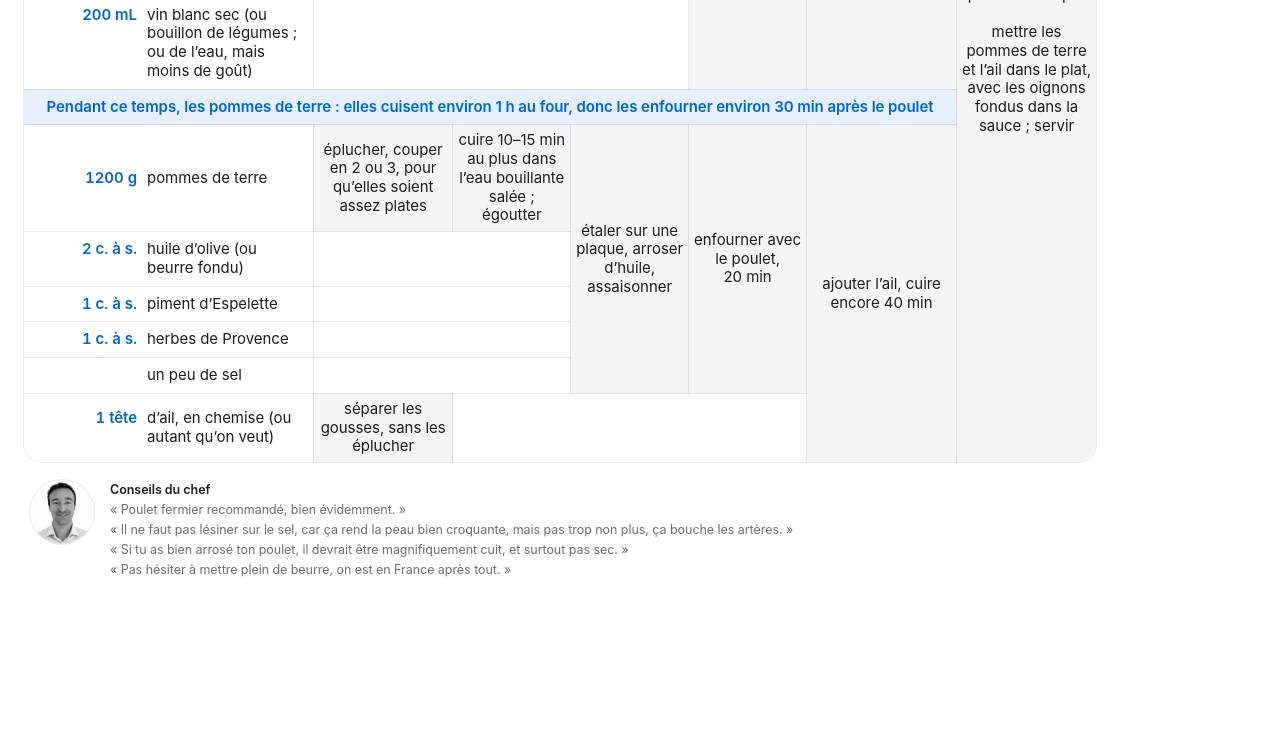
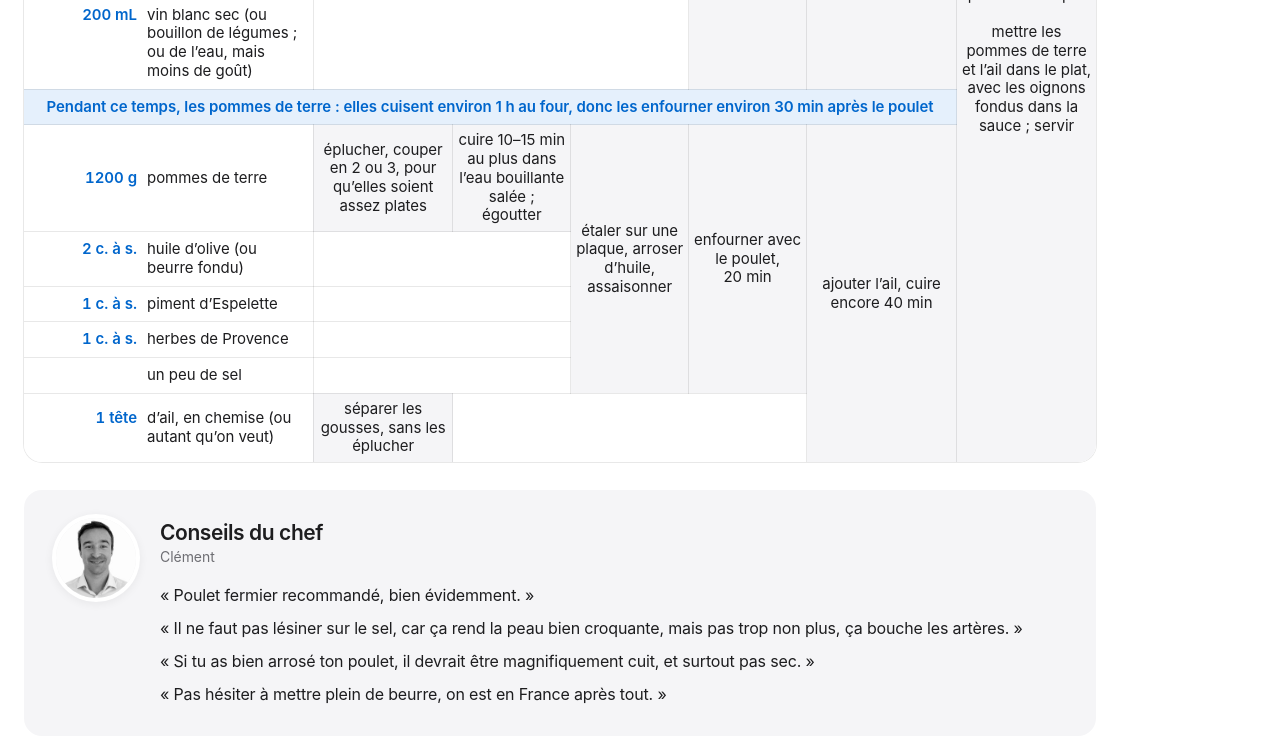
Before and after one commit to padlewsk/padlewski-site, a plain HTML site: page manger/poulet-roti-au-four-de-clement/index.html in a window 1280 px wide. Shown: the part 758-1500 px from the top of the page. Before the commit the page ends 1378 px from the top, so only its background shows below. Drawn offline with Linux system fonts and the light colour scheme.

Commit message:
Add new recipe for "Poulet rôti au four de Clément" and update existing files
- Created a new HTML file for the "Poulet rôti au four de Clément" recipe, including ingredients, instructions, and chef's tips.
- Added a new image for the chef, Clément.
- Updated the existing recipe page for "Ragu alla Bolognese" to include a favicon link in the HTML head.
- Refactored JavaScript to remove redundant icon link creation.
- Enhanced CSS for print layout and added styles for the chef's tips section.

```diff
--- a/manger/poulet-roti-au-four/index.html
+++ b/manger/poulet-roti-au-four-de-clement/index.html
@@ -93,6 +93,7 @@
 </style>
 <meta name="recipe:cuisine" content="Française">
 <meta name="recipe:source" content="Clément">
+<link rel="icon" type="image/svg+xml" href="../favicon.svg">
 <link rel="stylesheet" href="../style.css">
 <script src="../recipe.js" defer></script>
 </head>
@@ -167,16 +168,19 @@
   </table>
   </div></div>
 
-  <div class="footer comments">
-    <img class="avatar" src="clement.jpg" alt="Clément" width="64" height="64">
+  <aside class="chef">
+    <img class="avatar" src="clement.jpg" alt="Clément" width="80" height="80">
     <div>
-    <b>Conseils du chef</b><br>
-    «&nbsp;Poulet fermier recommandé, bien évidemment.&nbsp;»<br>
-    «&nbsp;Il ne faut pas lésiner sur le sel, car ça rend la peau bien croquante, mais pas trop non plus, ça bouche les artères.&nbsp;»<br>
-    «&nbsp;Si tu as bien arrosé ton poulet, il devrait être magnifiquement cuit, et surtout pas sec.&nbsp;»<br>
-    «&nbsp;Pas hésiter à mettre plein de beurre, on est en France après tout.&nbsp;»
+      <h2>Conseils du chef</h2>
+      <p class="who">Clément</p>
+      <ul>
+      <li>«&nbsp;Poulet fermier recommandé, bien évidemment.&nbsp;»</li>
+      <li>«&nbsp;Il ne faut pas lésiner sur le sel, car ça rend la peau bien croquante, mais pas trop non plus, ça bouche les artères.&nbsp;»</li>
+      <li>«&nbsp;Si tu as bien arrosé ton poulet, il devrait être magnifiquement cuit, et surtout pas sec.&nbsp;»</li>
+      <li>«&nbsp;Pas hésiter à mettre plein de beurre, on est en France après tout.&nbsp;»</li>
+      </ul>
     </div>
-  </div>
+  </aside>
 
 <script>
 (function () {
--- a/manger/recipe.js
+++ b/manger/recipe.js
@@ -12,14 +12,6 @@
   var page = document.createElement("style");
   page.textContent = "@page { size: A4 portrait; margin: 10mm; }";
   document.head.appendChild(page);
-
-  if (!document.querySelector('link[rel~="icon"]')) {
-    var icon = document.createElement("link");
-    icon.rel = "icon";
-    icon.type = "image/svg+xml";
-    icon.href = "../favicon.svg";
-    document.head.appendChild(icon);
-  }
 
   var h1 = document.querySelector("h1");
   // Opened from disk (file://), a folder link does not open its index.html by itself.
@@ -73,6 +65,19 @@
   [bar, h1, document.querySelector(".meta"), row.firstChild ? row : null, document.querySelector(".controls")]
     .forEach(function (el) { if (el) hero.appendChild(el); });
 
+  // For printing: everything but the chef's tips goes in one block, printed sideways as page 1
+  // (see style.css); the tips (.chef), if any, follow upright on page 2. Invisible on screen.
+  var sheet = document.createElement("div");
+  sheet.className = "rx-sheet";
+  var first = document.createElement("div");
+  first.className = "rx-page";
+  first.appendChild(sheet);
+  var kids = [].slice.call(document.body.children).filter(function (el) {
+    return el.tagName !== "SCRIPT" && !el.classList.contains("chef");
+  });
+  document.body.insertBefore(first, kids[0] || null);
+  kids.forEach(function (el) { sheet.appendChild(el); });
+
   // Instant page loads, offline cache and the visit counter, shared with the home page.
   var fast = document.createElement("script");
   fast.src = "../fast.js";
--- a/manger/style.css
+++ b/manger/style.css
@@ -34,6 +34,7 @@ a { color: var(--accent-ink); text-decoration: none; }
 a:hover { text-decoration: underline; }
 h1 { font-size: 48px; line-height: 1.06; font-weight: 700; letter-spacing: -.04em; }
 [hidden] { display: none !important; }
+.rx-page, .rx-sheet { display: contents; } /* print-only wrappers (see @media print) */
 
 /* Pills: filters, tags and buttons; white on the grey band, grey on white */
 .chip, .rx-tag, .rx-print {
@@ -145,10 +146,20 @@ td.full { background: var(--accent-soft); color: var(--accent-ink); font-weight:
 .q { color: var(--accent-ink); font-weight: 600; }
 @keyframes flash { from { background: var(--accent-soft); } }
 .footer { margin-top: 18px; color: var(--muted); }
-.footer b { color: var(--ink); font-weight: 600; }
-/* A cook's comments with their photo (black and white): <div class="footer comments"><img class="avatar"> <div>…</div></div> */
-.comments { display: flex; align-items: flex-start; gap: 16px; }
-.avatar { flex: none; width: 64px; height: 64px; border-radius: 50%; object-fit: cover; filter: grayscale(1); box-shadow: 0 0 0 1px var(--line); }
+/* The chef's tips, with their photo in black and white:
+   <aside class="chef"><img class="avatar"> <div><h2>Conseils du chef</h2> <p class="who">Name</p> <ul><li>« … »</li></ul></div></aside> */
+.chef {
+  display: flex; align-items: flex-start; gap: 24px; margin: 28px 0 0; padding: 28px 32px 30px;
+  border-radius: 18px; background: var(--fill);
+}
+.avatar {
+  flex: none; width: 80px; height: 80px; border-radius: 50%; object-fit: cover; filter: grayscale(1);
+  box-shadow: 0 0 0 4px #fff, 0 2px 10px 4px rgba(0, 0, 0, .06);
+}
+.chef h2 { margin: 2px 0 0; font-size: 21px; font-weight: 600; letter-spacing: -.02em; line-height: 1.2; }
+.chef .who { margin: 2px 0 16px; color: var(--muted); font-size: 14px; }
+.chef ul { list-style: none; margin: 0; padding: 0; display: grid; gap: 10px; }
+.chef li { color: var(--ink); font-size: 16px; line-height: 1.45; letter-spacing: -.01em; }
 
 @media (max-width: 640px) {
   .wrap { padding-left: 20px; padding-right: 20px; }
@@ -157,6 +168,8 @@ td.full { background: var(--accent-soft); color: var(--accent-ink); font-weight:
   .label { width: 100%; }
   h1 { font-size: 34px; }
   .rx-bar { margin-bottom: 24px; }
+  .chef { gap: 16px; padding: 22px 20px; }
+  .avatar { width: 56px; height: 56px; }
 }
 
 @media print {
@@ -167,12 +180,15 @@ td.full { background: var(--accent-soft); color: var(--accent-ink); font-weight:
   .stepper input { background: none; }
   .card { box-shadow: 0 0 0 1px var(--line); border-radius: 0; }
   td.op, td.full, .q { -webkit-print-color-adjust: exact; print-color-adjust: exact; }
-  /* A recipe is laid out as a landscape page (277 x 190 mm: A4 less recipe.js's 10 mm margins)
-     and turned a quarter turn to the left onto the portrait page, top of the recipe on the left. */
-  body:not(.home) {
-    position: absolute; top: 0; left: 0; margin: 0;
-    width: 277mm; max-width: none;
-    transform-origin: top left; transform: translateY(277mm) rotate(-90deg);
+  /* Page 1, the recipe (.rx-sheet, made by recipe.js), is laid out as a landscape page 345 mm wide,
+     shrunk to 80 % (276 mm: A4 less recipe.js's 10 mm margins) and turned a quarter turn to the left
+     onto the portrait page, top of the recipe on the left. It must stay under 237 mm tall (190 mm once
+     shrunk). The chef's tips, if any, follow upright on page 2. */
+  body:not(.home) { margin: 0; padding: 0; max-width: none; }
+  .rx-page { display: block; position: relative; height: 276mm; overflow: hidden; break-after: page; }
+  .rx-sheet {
+    display: block; position: absolute; top: 0; left: 0; width: 345mm;
+    transform-origin: top left; transform: translateY(276mm) rotate(-90deg) scale(.8);
   }
   /* compact, so that a recipe fits on one A4 page */
   h1, body:not(.home) h1 { font-size: 30px; margin-bottom: 4px; }
@@ -183,6 +199,11 @@ td.full { background: var(--accent-soft); color: var(--accent-ink); font-weight:
   td { padding: 7px 8px; }
   td.op { padding: 5px 4px; }
   .footer { font-size: 11px; margin-top: 8px; line-height: 1.5; }
-  .avatar { width: 44px; height: 44px; }
-  .comments { gap: 10px; }
+  /* page 2: the chef's tips as plain text */
+  .chef { display: block; margin: 0; padding: 0; background: none; }
+  .avatar { display: none; }
+  .chef h2 { font-size: 20px; margin: 0; }
+  .chef .who { font-size: 13px; margin: 2px 0 14px; }
+  .chef ul { gap: 8px; }
+  .chef li { font-size: 14px; line-height: 1.5; }
 }
```
Also changed, not shown: manger/dahl-de-lentilles-corail/index.html (+1 -0 lines), manger/index.html (+1 -1 lines), manger/ragu-alla-bolognese/index.html (+1 -0 lines), manger/poulet-roti-au-four-de-clement/clement.jpg (renamed from manger/poulet-roti-au-four/clement.jpg), 1 other file.
